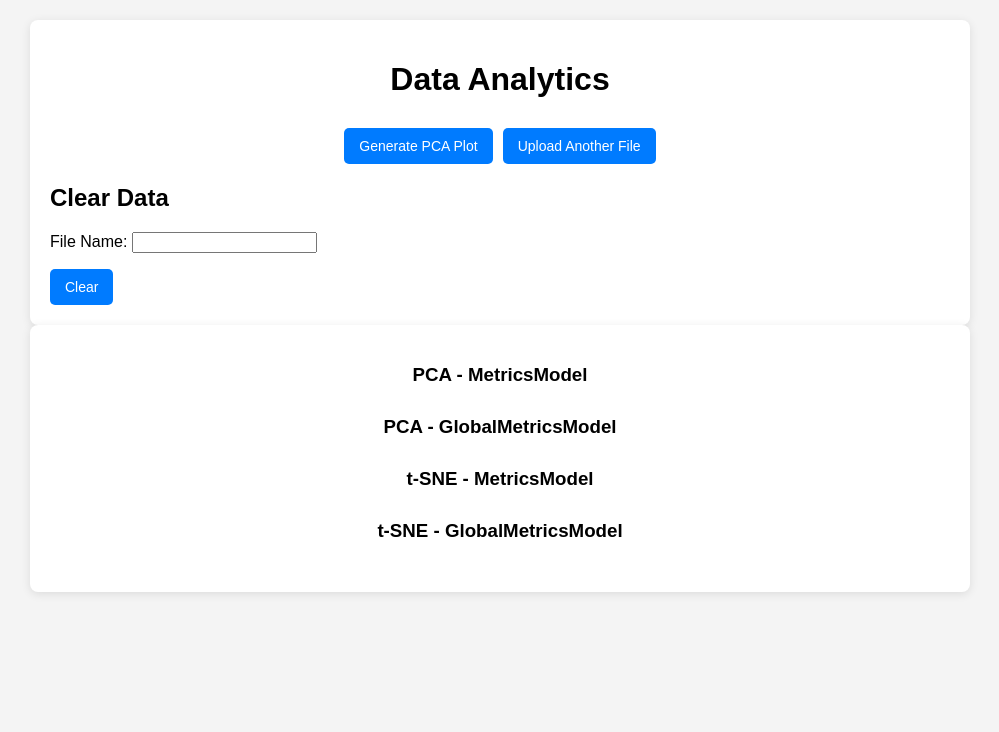
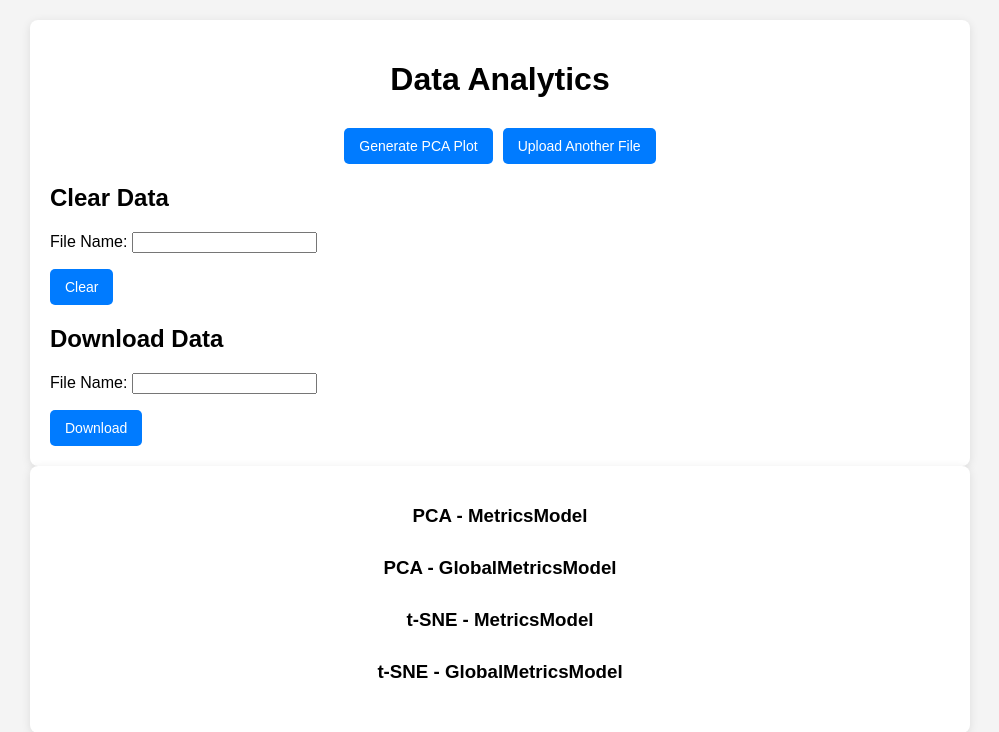
Before and after one commit to mpsfranca/MobMetrics, a Django app: page /delete/ in a window 1280 px wide. Shown: the top 732 px of the page, without its empty margins (140-1139 px from the left). Run offline with Django 5.2, Linux system fonts and the light colour scheme; some libraries are stand-ins or nearby versions.

Commit message:
feat: save models zip

```diff
--- a/MobMetrics/metrics/templates/success/success.html
+++ b/MobMetrics/metrics/templates/success/success.html
@@ -77,6 +77,14 @@
             {% csrf_token %}
             {{ form.as_p }}
             <button type="submit">Clear</button>
+        </form>
+
+        <h2>Download Data</h2>
+
+        <form method="post" action="{% url 'download' %}" enctype="multipart/form-data">
+            {% csrf_token %}
+            {{ form.as_p }}
+            <button type="submit">Download</button>
         </form>
     </div>
 
--- a/MobMetrics/metrics/urls.py
+++ b/MobMetrics/metrics/urls.py
@@ -4,5 +4,6 @@ from . import views
 urlpatterns = [
     path('upload/', views.upload_view, name='upload'),
     path('delete/', views.delete_view, name='delete'),
+    path('download/', views.download_zip_view, name='download'),
     path('DataAnalytics/', views.data_analytics_view, name='DataAnalytics'),
 ]
--- a/MobMetrics/metrics/views.py
+++ b/MobMetrics/metrics/views.py
@@ -135,3 +135,56 @@ def create_config_model(parameters):
         radiusThreshold=parameters[2],
         quadrantSize=parameters[3],
     )
+
+import zipfile
+import os
+from io import BytesIO
+from django.http import HttpResponse
+from django.shortcuts import render
+from .models import ConfigModel, MetricsModel, TravelsModel, StayPointModel, VisitModel, ContactModel, QuadrantEntropyModel, GlobalMetricsModel
+from .forms import FileNameForm
+import pandas as pd
+
+def download_zip_view(request):
+    if request.method == 'POST':
+        form = FileNameForm(request.POST)
+        if form.is_valid():
+            file_name = form.cleaned_data['file_name']
+
+            # Filtrando os modelos pela fileName
+            models = {
+                'ConfigModel': ConfigModel.objects.filter(fileName=file_name),
+                'MetricsModel': MetricsModel.objects.filter(fileName=file_name),
+                'TravelsModel': TravelsModel.objects.filter(fileName=file_name),
+                'StayPointModel': StayPointModel.objects.filter(fileName=file_name),
+                'VisitModel': VisitModel.objects.filter(fileName=file_name),
+                'ContactModel': ContactModel.objects.filter(fileName=file_name),
+                'QuadrantEntropyModel': QuadrantEntropyModel.objects.filter(fileName=file_name),
+                'GlobalMetricsModel': GlobalMetricsModel.objects.filter(fileName=file_name),
+            }
+
+            # Criando um arquivo zip em memória
+            zip_buffer = BytesIO()
+            with zipfile.ZipFile(zip_buffer, 'w', zipfile.ZIP_DEFLATED) as zip_file:
+                for model_name, queryset in models.items():
+                    if queryset.exists():
+                        # Convertendo queryset para DataFrame e depois para CSV
+                        df = pd.DataFrame.from_records(queryset.values())
+                        csv_buffer = BytesIO()
+                        df.to_csv(csv_buffer, index=False)
+                        csv_buffer.seek(0)
+
+                        # Adicionando o arquivo CSV ao ZIP
+                        zip_file.writestr(f'{model_name}.csv', csv_buffer.read())
+
+            # Preparando a resposta HTTP com o arquivo ZIP
+            zip_buffer.seek(0)
+            response = HttpResponse(zip_buffer, content_type='application/zip')
+            response['Content-Disposition'] = f'attachment; filename={file_name}.zip'
+
+            return response
+
+    else:
+        form = FileNameForm()
+
+    return render(request, 'success/success.html', {'form': form})
```
Also changed, not shown: MobMetrics/metrics/process/factory.py (+4 -4 lines).
